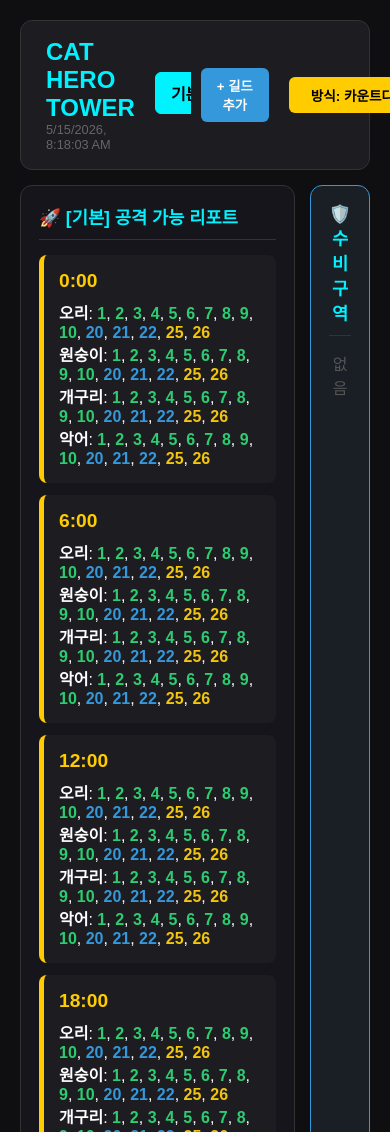
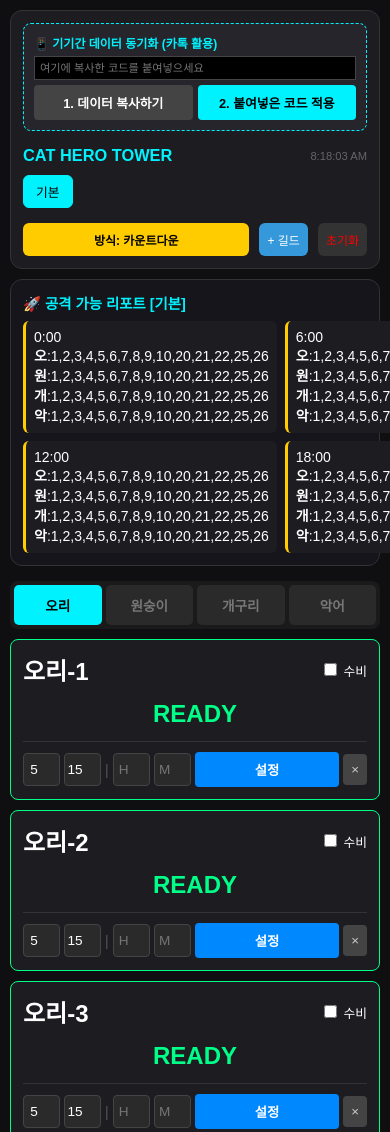
Before and after one commit to kwansubshin/Cat-hero, a plain HTML site: page index.html in a window 390 px wide. Shown: the top 1132 px of the page. Drawn offline with Linux system fonts and the light colour scheme.

Commit message:
Update index.html

```diff
--- a/index.html
+++ b/index.html
@@ -2,96 +2,80 @@
 <html lang="ko">
 <head>
     <meta charset="UTF-8">
-    <title>캣 히어로 전략 타워 (날짜 입력 대응판)</title>
+    <meta name="viewport" content="width=device-width, initial-scale=1.0, maximum-scale=1.0, user-scalable=no">
+    <title>CAT HERO TOWER (동기화 지원)</title>
     <style>
         :root {
             --bg: #0f0f12; --card: #1c1c21; --primary: #00f2ff; --warning: #ffcc00;
             --ready: #00ff88; --danger: #ff4d4d; --defend: #3498db;
             --grade-green: #2ecc71; --grade-blue: #3498db; --grade-gold: #f1c40f;
         }
-        body { background: var(--bg); color: #fff; font-family: 'Malgun Gothic', sans-serif; margin: 0; padding: 20px; }
+        body { background: var(--bg); color: #fff; font-family: 'Malgun Gothic', sans-serif; margin: 0; padding: 10px; font-size: 14px; }
 
-        header { background: var(--card); padding: 15px 25px; border-radius: 12px; margin-bottom: 15px; border: 1px solid #333; display: flex; justify-content: space-between; align-items: center; gap: 20px; }
-        .guild-mgmt { display: flex; align-items: center; gap: 10px; flex-grow: 1; justify-content: center; }
-        .guild-tabs { display: flex; gap: 5px; overflow-x: auto; padding-bottom: 5px; max-width: 500px; }
-        .guild-tab { background: #2a2a2a; color: #aaa; padding: 8px 15px; border-radius: 6px; cursor: pointer; font-weight: bold; white-space: nowrap; display: flex; align-items: center; gap: 8px; border: 1px solid #444; }
+        header { background: var(--card); padding: 12px; border-radius: 12px; margin-bottom: 10px; border: 1px solid #333; display: flex; flex-direction: column; gap: 10px; }
+        .sync-area { background: #25252b; padding: 10px; border-radius: 8px; border: 1px dashed var(--primary); margin-bottom: 5px; }
+        .sync-input { width: 100%; background: #000; border: 1px solid #444; color: var(--ready); padding: 5px; font-size: 0.7rem; margin-bottom: 5px; box-sizing: border-box; }
+        .sync-btns { display: flex; gap: 5px; }
+        .btn-sync { flex: 1; padding: 8px; border: none; border-radius: 4px; font-weight: bold; cursor: pointer; font-size: 0.8rem; }
+
+        .header-top { display: flex; justify-content: space-between; align-items: center; }
+        .guild-tabs { display: flex; gap: 5px; overflow-x: auto; padding-bottom: 5px; }
+        .guild-tab { background: #2a2a2a; color: #aaa; padding: 6px 12px; border-radius: 6px; cursor: pointer; font-size: 0.8rem; white-space: nowrap; border: 1px solid #444; }
         .guild-tab.active { background: var(--primary); color: #000; border-color: var(--primary); }
-        .guild-tab .btn-del-guild { color: rgba(0,0,0,0.5); font-size: 1.2rem; line-height: 1; margin-left: 5px; }
 
-        .header-btns { display: flex; align-items: center; gap: 15px; }
-        .btn-mode-toggle { background: var(--warning); color: #000; border: none; padding: 8px 12px; border-radius: 6px; cursor: pointer; font-weight: bold; font-size: 0.85rem; min-width: 140px; }
-        .btn-add-guild { background: #3498db; color: white; border: none; padding: 8px 15px; border-radius: 6px; cursor: pointer; font-weight: bold; }
-        .btn-reset-all { background: #333; color: #ff4d4d; border: 1px solid #444; padding: 8px 12px; border-radius: 6px; cursor: pointer; font-size: 0.85rem; font-weight: bold; }
+        .header-btns { display: flex; justify-content: space-between; align-items: center; gap: 10px; }
+        .btn-mode-toggle { background: var(--warning); color: #000; border: none; padding: 8px; border-radius: 6px; font-weight: bold; font-size: 0.75rem; flex: 1; }
 
-        .top-info-area { display: grid; grid-template-columns: 8.5fr 1.5fr; gap: 15px; margin-bottom: 25px; align-items: stretch; }
-        .info-section { background: #15151b; border-radius: 12px; padding: 18px; border: 1px solid #333; }
-        .section-title { font-size: 1.1rem; font-weight: bold; margin-bottom: 15px; border-bottom: 1px solid #333; padding-bottom: 10px; color: var(--primary); }
-        .report-grid { display: grid; grid-template-columns: repeat(auto-fit, minmax(200px, 1fr)); gap: 12px; }
-        .report-item { background: #1c1c21; padding: 15px; border-radius: 8px; border-left: 5px solid var(--warning); }
-        .report-time { font-weight: bold; color: var(--warning); font-size: 1.2rem; margin-bottom: 8px; }
+        .top-info-area { display: flex; flex-direction: column; gap: 10px; margin-bottom: 15px; }
+        .info-section { background: #15151b; border-radius: 12px; padding: 12px; border: 1px solid #333; }
+        .section-title { font-size: 0.9rem; font-weight: bold; margin-bottom: 8px; color: var(--primary); }
+        .report-grid { display: grid; grid-template-columns: 1fr 1fr; gap: 8px; }
+        .report-item { background: #1c1c21; padding: 8px; border-radius: 6px; border-left: 3px solid var(--warning); }
 
-        .defend-status { border: 1px solid var(--defend); background: #1a1e25; text-align: center; }
-        .defend-item { font-size: 1.6rem; font-weight: 900; line-height: 1.2; margin-bottom: 10px; }
-        .defend-item b { color: var(--defend); display: block; font-size: 0.9rem; }
-
-        .tabs { display: flex; gap: 6px; margin-bottom: 15px; background: #1a1a1a; padding: 6px; border-radius: 8px; }
-        .tab { flex: 1; padding: 12px; text-align: center; cursor: pointer; border-radius: 5px; background: #2a2a2a; font-weight: bold; color: #777; transition: 0.2s; }
+        .tabs { display: flex; gap: 4px; margin-bottom: 10px; background: #1a1a1a; padding: 4px; border-radius: 8px; }
+        .tab { flex: 1; padding: 10px 0; text-align: center; cursor: pointer; border-radius: 5px; background: #2a2a2a; font-weight: bold; color: #777; font-size: 0.85rem; }
         .tab.active { background: var(--primary); color: #000; }
 
-        .grid-container { display: grid; grid-template-columns: repeat(auto-fill, minmax(300px, 1fr)); gap: 12px; }
-        .land-card { background: var(--card); border-radius: 8px; padding: 15px; border: 2px solid #333; position: relative; display: flex; flex-direction: column; min-height: 250px; }
-        .land-id-label { font-weight: 900; font-size: 2.2rem; color: #fff; line-height: 1; }
-        .timer-val { font-size: 1.8rem; font-weight: bold; margin: 15px 0; text-align: center; color: #eee; }
-        .defend-box { font-size: 0.9rem; color: #aaa; display: flex; align-items: center; gap: 6px; cursor: pointer; background: #25252b; padding: 6px 10px; border-radius: 6px; border: 1px solid #444; }
-        .btn-now { background: var(--danger); color: #fff; border: none; padding: 12px; border-radius: 6px; cursor: pointer; width: 100%; font-weight: bold; font-size: 1.1rem; box-shadow: 0 4px 0 #b33636; margin-bottom: 10px; }
+        .grid-container { display: grid; grid-template-columns: 1fr; gap: 10px; }
+        .land-card { background: var(--card); border-radius: 8px; padding: 12px; border: 1px solid #333; display: flex; flex-direction: column; gap: 8px; }
+        .timer-val { font-size: 1.5rem; font-weight: bold; text-align: center; color: #eee; margin: 5px 0; }
 
-        /* 입력 영역 조절 */
-        .input-box { display: flex; flex-wrap: wrap; gap: 3px; align-items: center; border-top: 1px dashed #444; padding-top: 12px; margin-top: auto; }
-        .input-box input { width: 32px; background: #2a2a2a; border: 1px solid #444; color: #fff; border-radius: 4px; padding: 6px 0; text-align: center; font-size: 0.85rem; font-weight: bold; }
-        .input-box input.date-input { border-color: var(--primary); } /* 월, 일 강조 */
-        .btn-set { background: #0088ff; color: white; border: none; padding: 8px; border-radius: 4px; cursor: pointer; flex: 1.2; font-weight: bold; font-size: 0.8rem; }
-        .btn-reset-land { background: #444; color: #ccc; border: none; padding: 8px; border-radius: 4px; cursor: pointer; flex: 0.8; font-weight: bold; font-size: 0.8rem; }
+        .input-box { display: flex; flex-wrap: wrap; gap: 4px; align-items: center; border-top: 1px solid #333; padding-top: 10px; }
+        .input-box input { width: 35px; background: #2a2a2a; border: 1px solid #444; color: #fff; border-radius: 4px; padding: 8px 0; text-align: center; font-size: 0.85rem; }
+        .btn-set { background: #0088ff; color: white; border: none; padding: 8px; border-radius: 4px; font-weight: bold; flex: 1; }
 
-        .grade-group { margin-bottom: 30px; padding: 15px; border-radius: 12px; background: rgba(255,255,255,0.02); border: 1px solid #222; }
-        .group-header { font-size: 1.3rem; font-weight: bold; margin-bottom: 15px; padding-left: 10px; border-left: 6px solid; }
-        .green { border-color: var(--grade-green); color: var(--grade-green); }
-        .blue { border-color: var(--grade-blue); color: var(--grade-blue); }
-        .gold { border-color: var(--grade-gold); color: var(--grade-gold); }
-        .defending { border-color: var(--defend) !important; background: #151a25 !important; }
         .ready { border-color: var(--ready) !important; }
-        .not-ready { border-color: var(--danger) !important; }
-
-        .num-green { color: var(--grade-green); font-weight: bold; }
-        .num-blue { color: var(--grade-blue); font-weight: bold; }
-        .num-gold { color: var(--grade-gold); font-weight: bold; }
+        .defending { background: #151a25 !important; border-color: var(--defend) !important; }
     </style>
 </head>
 <body>
 
 <header>
-    <div>
-        <h2 style="margin:0; color: var(--primary);">CAT HERO TOWER</h2>
-        <div id="liveClock" style="font-size: 0.8rem; color: #666;"></div>
+    <div class="sync-area">
+        <div style="font-size: 0.75rem; color: var(--primary); margin-bottom: 5px; font-weight: bold;">📱 기기간 데이터 동기화 (카톡 활용)</div>
+        <input type="text" id="syncInput" class="sync-input" placeholder="여기에 복사한 코드를 붙여넣으세요">
+        <div class="sync-btns">
+            <button class="btn-sync" style="background: #444; color: #fff;" onclick="exportData()">1. 데이터 복사하기</button>
+            <button class="btn-sync" style="background: var(--primary); color: #000;" onclick="importData()">2. 붙여넣은 코드 적용</button>
+        </div>
     </div>
-    <div class="guild-mgmt">
-        <div id="guildTabs" class="guild-tabs"></div>
-        <button class="btn-add-guild" onclick="addNewGuild()">+ 길드 추가</button>
+
+    <div class="header-top">
+        <h3 style="margin:0; color: var(--primary);">CAT HERO TOWER</h3>
+        <div id="liveClock" style="font-size: 0.7rem; color: #666;"></div>
     </div>
+    <div class="guild-tabs" id="guildTabs"></div>
     <div class="header-btns">
         <button id="modeBtn" class="btn-mode-toggle" onclick="toggleMode()">방식: 카운트다운</button>
-        <button class="btn-reset-all" onclick="resetAllData()">전체초기화</button>
-        <div style="text-align: right;"><span id="readyCount" style="font-size: 2.2rem; color: var(--ready); font-weight: bold;">0</span> <small>READY</small></div>
+        <button onclick="addNewGuild()" style="background:#3498db; color:white; border:none; padding:8px; border-radius:6px; font-size:0.75rem;">+ 길드</button>
+        <button onclick="resetAllData()" style="background:#333; color:red; border:none; padding:8px; border-radius:6px; font-size:0.75rem;">초기화</button>
     </div>
 </header>
 
 <div class="top-info-area">
     <section class="info-section">
-        <div class="section-title">🚀 [<span id="displayGuildName">...</span>] 공격 가능 리포트</div>
+        <div class="section-title">🚀 공격 가능 리포트 [<span id="displayGuildName">...</span>]</div>
         <div id="reportContent" class="report-grid"></div>
-    </section>
-    <section class="info-section defend-status">
-        <div class="section-title">🛡️ 수비 구역</div>
-        <div id="defendStatusContent"></div>
     </section>
 </div>
 
@@ -103,25 +87,48 @@
 </div>
 
 <div id="main-content">
-    <div class="grade-group"><div class="group-header green">🟢 초록 땅 (1-10)</div><div id="grid-green" class="grid-container"></div></div>
-    <div class="grade-group"><div class="group-header blue">🔵 파란 땅 (20-22)</div><div id="grid-blue" class="grid-container"></div></div>
-    <div class="grade-group"><div class="group-header gold">🟡 금색 땅 (25-26)</div><div id="grid-gold" class="grid-container"></div></div>
+    <div id="grid-all" class="grid-container"></div>
 </div>
 
 <script>
-    const DISCORD_WEBHOOK_URL = 'https://discord.com/api/webhooks/1499738725742153739/7hC_fcw0457kbadCN6zBjiv6xWAIMGg6lB3atBACoDyIbbcRsH1STf8Y56ah-nwr-KnD';
-    const STORAGE_KEY = "CAT_HERO_TOWER_DATE_V1";
-
+    const STORAGE_KEY = "CAT_HERO_SYNC_V1";
     let db = JSON.parse(localStorage.getItem(STORAGE_KEY)) || {
         activeGuild: "기본",
         guilds: { "기본": { data: {}, defend: {}, notified: {}, calcMode: "countdown" } }
     };
-
     let currentSec = '오리';
     const validNums = [1,2,3,4,5,6,7,8,9,10,20,21,22,25,26];
 
     function saveDB() { localStorage.setItem(STORAGE_KEY, JSON.stringify(db)); }
     function curG() { return db.guilds[db.activeGuild]; }
+
+    // --- 동기화 기능 ---
+    function exportData() {
+        const dataStr = JSON.stringify(db);
+        const el = document.createElement('textarea');
+        el.value = dataStr;
+        document.body.appendChild(el);
+        el.select();
+        document.execCommand('copy');
+        document.body.removeChild(el);
+        alert("현재 모든 데이터가 복사되었습니다!\n카톡 '나에게 보내기'에 붙여넣으세요.");
+    }
+
+    function importData() {
+        const input = document.getElementById('syncInput').value.trim();
+        if(!input) return alert("코드를 먼저 붙여넣어 주세요.");
+        try {
+            const parsed = JSON.parse(input);
+            if(parsed.guilds) {
+                if(confirm("기존 데이터를 지우고 불러온 데이터로 덮어씌울까요?")) {
+                    db = parsed;
+                    saveDB();
+                    location.reload();
+                }
+            } else { alert("올바른 데이터 형식이 아닙니다."); }
+        } catch(e) { alert("데이터 코드 해석에 실패했습니다."); }
+    }
+    // ------------------
 
     function init() {
         renderGuildTabs();
@@ -137,172 +144,108 @@
             const tab = document.createElement('div');
             tab.className = `guild-tab ${db.activeGuild === name ? 'active' : ''}`;
             tab.onclick = () => { db.activeGuild = name; saveDB(); renderGuildTabs(); updateModeUI(); render(); };
-            tab.innerHTML = `${name} ${Object.keys(db.guilds).length > 1 ? `<span class="btn-del-guild" onclick="deleteGuild('${name}', event)">×</span>` : ''}`;
+            tab.innerText = name;
             container.appendChild(tab);
         });
         document.getElementById('displayGuildName').innerText = db.activeGuild;
     }
 
     function addNewGuild() {
-        const name = prompt("새 길드 이름:");
+        const name = prompt("길드명:");
         if (!name || db.guilds[name]) return;
         db.guilds[name] = { data: {}, defend: {}, notified: {}, calcMode: "countdown" };
-        db.activeGuild = name;
-        saveDB(); renderGuildTabs(); updateModeUI(); render();
-    }
-
-    function deleteGuild(name, e) {
-        e.stopPropagation();
-        if (!confirm(`[${name}] 삭제?`)) return;
-        delete db.guilds[name];
-        if (db.activeGuild === name) db.activeGuild = Object.keys(db.guilds)[0];
-        saveDB(); renderGuildTabs(); updateModeUI(); render();
+        db.activeGuild = name; saveDB(); renderGuildTabs(); updateModeUI(); render();
     }
 
     function toggleMode() {
         curG().calcMode = curG().calcMode === "countdown" ? "compare" : "countdown";
-        saveDB();
-        updateModeUI();
+        saveDB(); updateModeUI();
     }
     function updateModeUI() {
-        document.getElementById('modeBtn').innerText = curG().calcMode === "countdown" ? "방식: 카운트다운" : "방식: 입력시간 비교";
+        document.getElementById('modeBtn').innerText = curG().calcMode === "countdown" ? "방식: 카운트다운" : "방식: 날짜입력";
     }
 
-    // 날짜 포함 시간 설정
     function setTime(id) {
         const now = new Date();
         const mon = parseInt(document.getElementById(`mo-${id}`).value) || (now.getMonth() + 1);
         const day = parseInt(document.getElementById(`d-${id}`).value) || now.getDate();
         const h = parseInt(document.getElementById(`h-${id}`).value) || 0;
         const m = parseInt(document.getElementById(`m-${id}`).value) || 0;
-        const s = parseInt(document.getElementById(`s-${id}`).value) || 0;
 
         let targetMs;
-
         if (curG().calcMode === "countdown") {
-            // 카운트다운은 입력된 날짜/시간만큼 '남은 시간'으로 처리 (보통 당일 기준이 많으므로 날짜 무시 가능하지만 구조 유지)
-            targetMs = now.getTime() + (h * 3600000) + (m * 60000) + (s * 1000);
+            targetMs = now.getTime() + (h * 3600000) + (m * 60000);
         } else {
-            // 입력시간 비교: 입력된 시각(월/일 포함)에 48시간을 더함
-            const inputDate = new Date(now.getFullYear(), mon - 1, day, h, m, s);
+            const inputDate = new Date(now.getFullYear(), mon - 1, day, h, m, 0);
             targetMs = inputDate.getTime() + (48 * 3600000);
         }
-
         curG().data[id] = targetMs;
-        delete curG().notified[id];
         saveDB(); render();
     }
 
-    function set48H(id) { curG().data[id] = new Date().getTime() + (48*3600000); delete curG().notified[id]; saveDB(); render(); }
-    function resetLand(id) { delete curG().data[id]; delete curG().notified[id]; saveDB(); render(); }
+    function set48H(id) { curG().data[id] = new Date().getTime() + (48*3600000); saveDB(); render(); }
+    function resetLand(id) { delete curG().data[id]; saveDB(); render(); }
     function toggleDefend(id) {
         if (curG().defend[id]) delete curG().defend[id];
-        else { curG().defend[id] = true; delete curG().notified[id]; }
+        else curG().defend[id] = true;
         saveDB(); render();
     }
-    function resetAllData() { if(confirm("초기화?")) { curG().data={}; curG().defend={}; curG().notified={}; saveDB(); render(); } }
+    function resetAllData() { if(confirm("초기화?")) { curG().data={}; curG().defend={}; saveDB(); render(); } }
     function setSec(sec, el) { currentSec = sec; document.querySelectorAll('.tab').forEach(t=>t.classList.remove('active')); el.classList.add('active'); render(); }
 
     function render() {
-        const grids = { 1: document.getElementById('grid-green'), 2: document.getElementById('grid-blue'), 3: document.getElementById('grid-gold') };
-        Object.values(grids).forEach(g => g.innerHTML = '');
-
+        const container = document.getElementById('grid-all');
+        container.innerHTML = '';
         const now = new Date();
-        const curM = now.getMonth() + 1;
-        const curD = now.getDate();
-
         validNums.forEach(i => {
             const id = `${currentSec}-${i}`;
-            const grade = i <= 10 ? 1 : i <= 24 ? 2 : 3;
-            const card = document.createElement('div'); card.className = 'land-card';
+            const card = document.createElement('div');
+            card.className = `land-card ${curG().defend[id] ? 'defending' : ''}`;
             card.innerHTML = `
-                <div style="display:flex; justify-content:space-between; align-items:flex-start;">
-                    <div class="land-id-label">${id}</div>
-                    <label class="defend-box"><input type="checkbox" onchange="toggleDefend('${id}')" ${curG().defend[id]?'checked':''}> 수비</label>
+                <div style="display:flex; justify-content:space-between; align-items:center;">
+                    <div style="font-weight:900; font-size:1.5rem;">${id}</div>
+                    <label style="font-size:0.8rem;"><input type="checkbox" onchange="toggleDefend('${id}')" ${curG().defend[id]?'checked':''}> 수비</label>
                 </div>
                 <div class="timer-val" id="time-${id}">READY</div>
-                <div id="status-${id}"></div>
                 <div class="input-box">
-                    <input type="number" id="mo-${id}" class="date-input" placeholder="M" value="${curM}">
-                    <input type="number" id="d-${id}" class="date-input" placeholder="D" value="${curD}">
-                    <span style="color:#666">|</span>
+                    <input type="number" id="mo-${id}" value="${now.getMonth()+1}">
+                    <input type="number" id="d-${id}" value="${now.getDate()}">
+                    <span style="color:#555">|</span>
                     <input type="number" id="h-${id}" placeholder="H">
                     <input type="number" id="m-${id}" placeholder="M">
-                    <input type="number" id="s-${id}" placeholder="S">
                     <button class="btn-set" onclick="setTime('${id}')">설정</button>
-                    <button class="btn-reset-land" onclick="resetLand('${id}')">초기화</button>
+                    <button style="background:#444; color:#ccc; border:none; padding:8px; border-radius:4px;" onclick="resetLand('${id}')">×</button>
                 </div>`;
-            grids[grade].appendChild(card);
+            container.appendChild(card);
         });
         update();
     }
 
     function update() {
         const now = new Date().getTime();
-        let readyCount = 0;
-
-        Object.keys(db.guilds).forEach(gn => {
-            const g = db.guilds[gn];
-            ['오리','원숭이','개구리','악어'].forEach(s => {
-                validNums.forEach(n => {
-                    const id = `${s}-${n}`;
-                    if (g.defend[id] || !g.data[id]) return;
-                    const diff = g.data[id] - now;
-                    const stages = [{l:'30분',m:1800000},{l:'10분',m:600000},{l:'5분',m:300000},{l:'1분',m:60000},{l:'종료',m:0}];
-                    stages.forEach(st => {
-                        if (diff <= st.m && diff > (st.m - 10000)) {
-                            if (!g.notified[id]) g.notified[id] = [];
-                            if (!g.notified[id].includes(st.l)) {
-                                sendDiscord(`🚀 **[${gn}]** ${id} ${st.l === '종료' ? '해방!' : st.l + ' 전'}`);
-                                g.notified[id].push(st.l); saveDB();
-                            }
-                        }
-                    });
-                });
-            });
-        });
-
         validNums.forEach(i => {
             const id = `${currentSec}-${i}`;
             const timeDisp = document.getElementById(`time-${id}`);
-            const statusArea = document.getElementById(`status-${id}`);
-            const card = timeDisp?.closest('.land-card');
             if(!timeDisp) return;
-
             if (curG().defend[id]) {
-                card.className = 'land-card defending'; timeDisp.innerText = "점령 중";
-                statusArea.innerHTML = `<div style="color:var(--defend); font-weight:bold; text-align:center;">아군 구역</div>`;
+                timeDisp.innerText = "점령 중";
+                timeDisp.style.color = "var(--defend)";
             } else {
                 const diff = (curG().data[id] || 0) - now;
                 if (diff <= 0) {
-                    card.className = 'land-card ready'; timeDisp.innerText = "READY";
-                    statusArea.innerHTML = `<button class="btn-now" onclick="set48H('${id}')">해방됨 (48h)</button>`;
-                    readyCount++;
+                    timeDisp.innerText = "READY";
+                    timeDisp.style.color = "var(--ready)";
+                    timeDisp.closest('.land-card').classList.add('ready');
                 } else {
-                    card.className = 'land-card not-ready';
-                    const hTotal = Math.floor(diff/3600000);
-                    const m = Math.floor((diff%3600000)/60000);
-                    const s = Math.floor((diff%60000)/1000);
-                    timeDisp.innerText = `${hTotal}h ${m}m ${s}s`;
-                    statusArea.innerHTML = `<div style="color:var(--danger); font-weight:bold; text-align:center;">페널티 중</div>`;
+                    const h = Math.floor(diff/3600000), m = Math.floor((diff%3600000)/60000), s = Math.floor((diff%60000)/1000);
+                    timeDisp.innerText = `${h}h ${m}m ${s}s`;
+                    timeDisp.style.color = "var(--danger)";
+                    timeDisp.closest('.land-card').classList.remove('ready');
                 }
             }
         });
-
+        document.getElementById('liveClock').innerText = new Date().toLocaleTimeString();
         updateReport(now);
-        updateDefendStatus();
-        document.getElementById('readyCount').innerText = readyCount;
-        document.getElementById('liveClock').innerText = new Date().toLocaleString();
-    }
-
-    function updateDefendStatus() {
-        let html = '';
-        ['오리','원숭이','개구리','악어'].forEach(s => {
-            let res = [];
-            validNums.forEach(i => { if (curG().defend[`${s}-${i}`]) res.push(i); });
-            if(res.length > 0) html += `<div class="defend-item"><b>${s}</b>${res.join(', ')}</div>`;
-        });
-        document.getElementById('defendStatusContent').innerHTML = html || '<div style="color:#555">없음</div>';
     }
 
     function updateReport(nowMs) {
@@ -310,26 +253,20 @@
         [0, 6, 12, 18].forEach(hour => {
             let target = new Date(); target.setHours(hour, 0, 0, 0);
             if (target.getTime() < nowMs - 3600000) target.setDate(target.getDate() + 1);
-            const limit = target.getTime() - 600000;
             let list = '';
             ['오리','원숭이','개구리','악어'].forEach(sec => {
                 let res = [];
                 validNums.forEach(i => {
                     const id = `${sec}-${i}`;
-                    if (!curG().defend[id] && (curG().data[id] || 0) <= limit) {
-                        let cls = i <= 10 ? 'num-green' : i <= 24 ? 'num-blue' : 'num-gold';
-                        res.push(`<span class="${cls}">${i}</span>`);
-                    }
+                    if (!curG().defend[id] && (curG().data[id] || 0) <= target.getTime() - 600000) res.push(i);
                 });
-                if(res.length > 0) list += `<div><b>${sec}</b>: ${res.join(', ')}</div>`;
+                if(res.length > 0) list += `<b>${sec.charAt(0)}</b>:${res.join(',')} `;
             });
             html += `<div class="report-item"><div class="report-time">${hour}:00</div><div class="report-list">${list || '없음'}</div></div>`;
         });
         document.getElementById('reportContent').innerHTML = html;
     }
 
-    function sendDiscord(m) { fetch(DISCORD_WEBHOOK_URL, { method:'POST', headers:{'Content-Type':'application/json'}, body:JSON.stringify({content:m}) }).catch(()=>{}); }
-
     window.onload = init;
 </script>
 </body>
```
